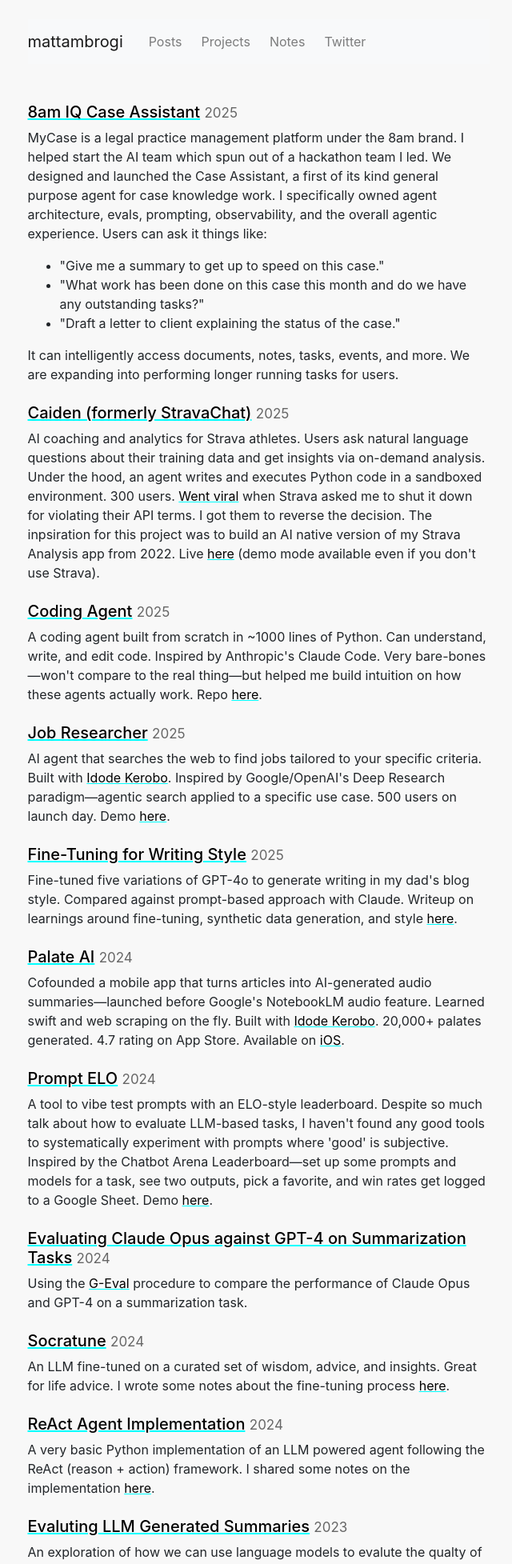
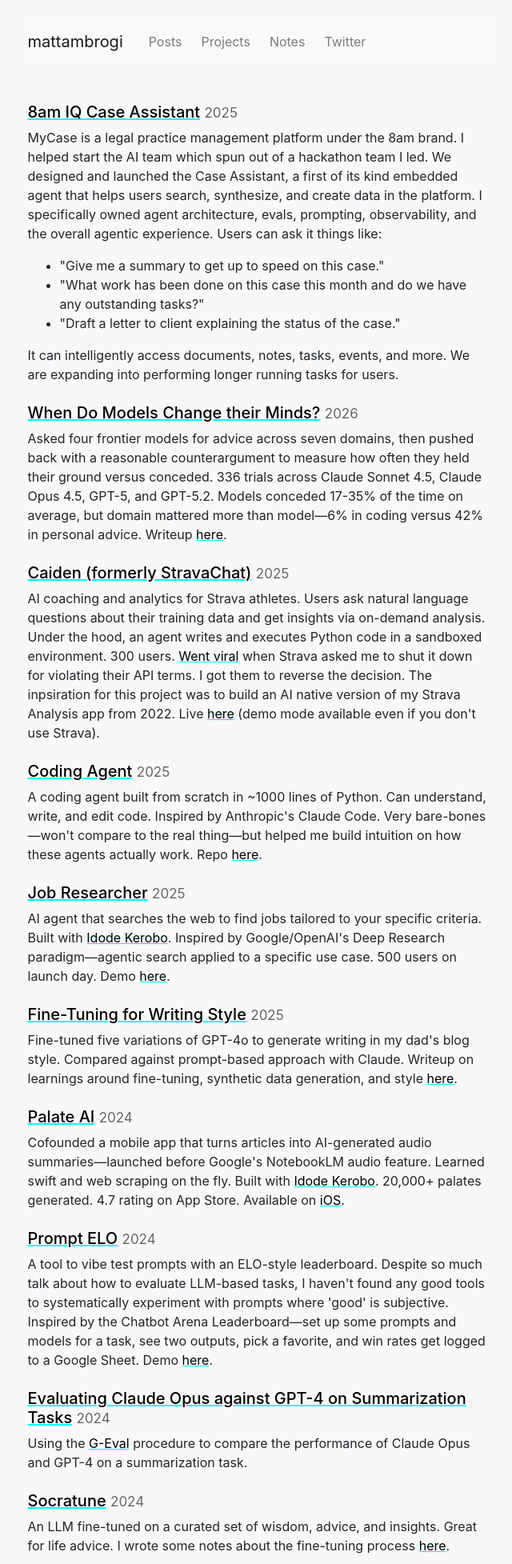
Before and after one commit to mattambrogi/personal-site, a Django app: page /projects in a window 1280 px wide. Shown: the top 1955 px of the page at 80% size, without its empty margins (317-957 px from the left). Run offline with Django 4.2, Linux system fonts and the light colour scheme; parts of the project's set-up code (start-up, migrations or seed data) failed here and were passed over.

Commit message:
Open external post links in a new tab; copy updates
Markdown has no syntax for link targets, so add a small Python-Markdown
treeprocessor that sets target="_blank" on off-site links as the
hand-written templates already do. Relative paths, anchors, mailto: and
links to mattambrogi.com stay in the same tab. External links also get
rel="noopener noreferrer", since bare target="_blank" hands the opened
page a reference back via window.opener.

Copy changes:

- Describe the Case Assistant as an embedded agent that helps users
  search, synthesize and create data in the platform, rather than the
  vaguer "general purpose agent for case knowledge work", on both the
  homepage and the projects page.
- Reword the bio to "agents that help people get their work done" and
  normalise the mixed straight/curly apostrophes in that sentence.
- Add a projects entry for the model concession writeup.

Co-Authored-By: Claude Opus 5 (1M context) <noreply@anthropic.com>

```diff
--- a/blog/models.py
+++ b/blog/models.py
@@ -5,10 +5,12 @@ from django.contrib.auth.models import User
 from django.utils.safestring import mark_safe
 from ckeditor.fields import RichTextField
 
+from .markdown_extensions import ExternalLinkExtension
+
 # Extensions used to render Markdown post bodies. "extra" covers fenced code
 # blocks and tables; "smarty" produces curly quotes so Markdown posts match the
 # typography of the older CKEditor ones.
-MARKDOWN_EXTENSIONS = ["extra", "sane_lists", "smarty"]
+MARKDOWN_EXTENSIONS = ["extra", "sane_lists", "smarty", ExternalLinkExtension()]
 
 
 class Post(models.Model):
--- a/templates/projects.html
+++ b/templates/projects.html
@@ -23,9 +23,9 @@
             class="project-year">2025</span></h5>
     <p>
         MyCase is a legal practice management platform under the 8am brand. I helped start the AI team which spun out of
-        a hackathon team I led. We designed and launched the Case Assistant, a first of its kind general purpose agent
-        for case knowledge work. I specifically owned agent architecture, evals, prompting, observability, and the
-        overall agentic experience.
+        a hackathon team I led. We designed and launched the Case Assistant, a first of its kind embedded agent that
+        helps users search, synthesize, and create data in the platform. I specifically owned agent architecture,
+        evals, prompting, observability, and the overall agentic experience.
         Users can ask it things like:
     <ul>
         <li>"Give me a summary to get up to speed on this case."</li>
@@ -34,6 +34,17 @@
     </ul>
     It can intelligently access documents, notes, tasks, events, and more. We are expanding into performing longer
     running tasks for users.
+    </p>
+</div>
+<div class="project-entry mt-4">
+    <h5><a href="https://www.mattambrogi.com/posts/model-concession/">When Do Models Change their Minds?</a> <span
+            class="project-year">2026</span></h5>
+    <p>
+        Asked four frontier models for advice across seven domains, then pushed back with a reasonable counterargument
+        to measure how often they held their ground versus conceded. 336 trials across Claude Sonnet 4.5, Claude Opus
+        4.5, GPT-5, and GPT-5.2. Models conceded 17-35% of the time on average, but domain mattered more than model—6%
+        in coding versus 42% in personal advice. Writeup <a
+            href="https://www.mattambrogi.com/posts/model-concession/">here</a>.
     </p>
 </div>
 <div class="project-entry mt-4">
```
Also changed, not shown: blog/markdown_extensions.py (added, +45 -0 lines), templates/home.html (+3 -4 lines).
